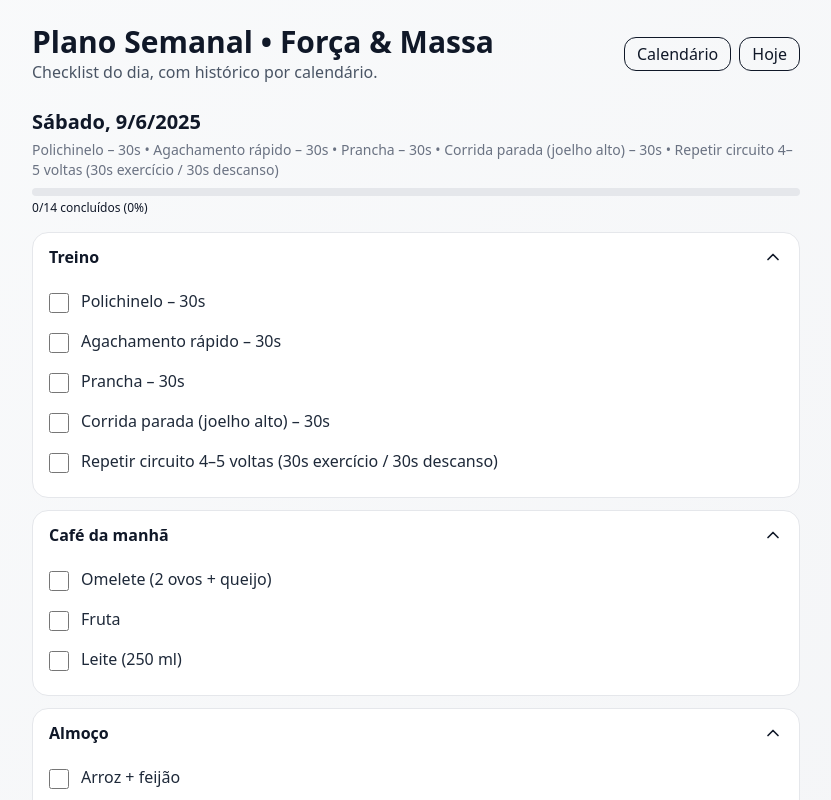
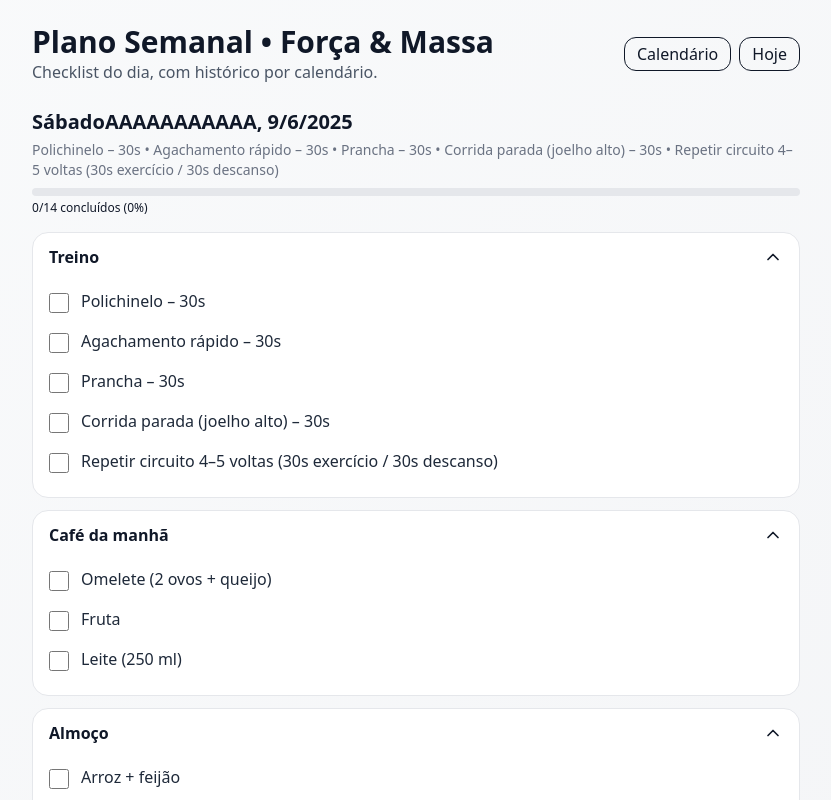
Before and after one commit to Eduardo98978/meu-checklist, a React (Vite) app: page / in a window 1280 px wide. Shown: the top 800 px of the page, without its empty margins (224-1055 px from the left). Built offline with nearby package versions, Linux system fonts and the light colour scheme.

Commit message:
Teste de update

```diff
--- a/src/ChecklistPlano.jsx
+++ b/src/ChecklistPlano.jsx
@@ -98,7 +98,7 @@ const plano = [
     },
   },
   {
-    dia: "Sábado",
+    dia: "SábadoAAAAAAAAAAA",
     treino: [
       "Polichinelo – 30s",
       "Agachamento rápido – 30s",
```
